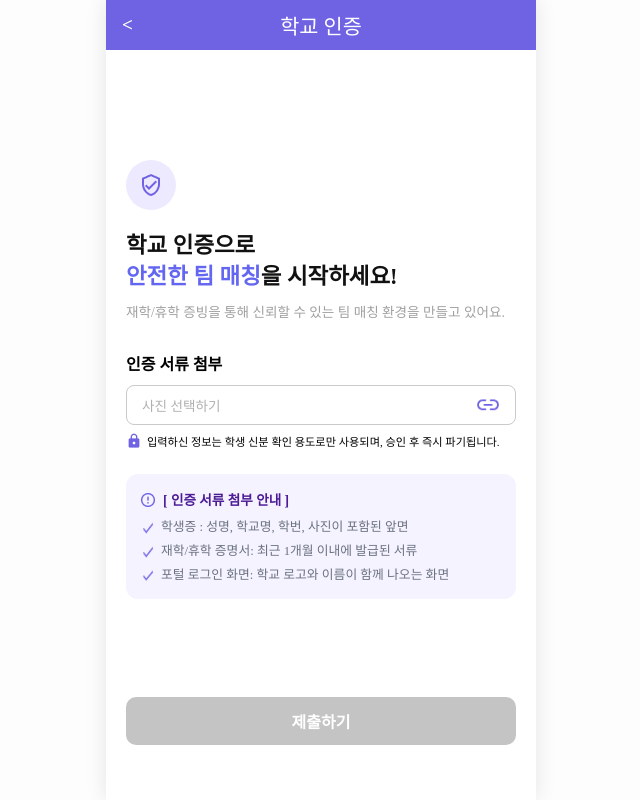
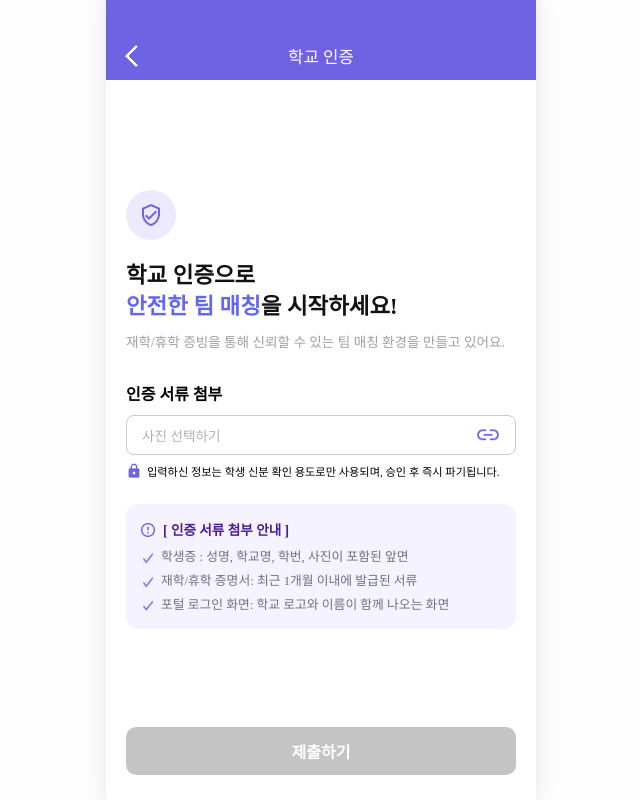
Before and after one commit to Slys0820/Team_seetven-frontend, a React (Create React App) app: page /certification in a window 1280 px wide. Shown: the whole page, without its empty margins (319-959 px from the left). Built offline with nearby package versions, Linux system fonts and the light colour scheme.

Commit message:
Fix:PurpleHeader 스타일 수정 + 프로필 작성 페이지 틀(미완)

```diff
--- a/src/App.js
+++ b/src/App.js
@@ -8,6 +8,7 @@ import MainHome from "./pages/MainHome";
 import Certification from "./pages/Certification";
 import Post from "./pages/Post";
 import WriteEnd from "./pages/WriteEnd";
+import MakeProfileCard from "./pages/MakeProfileCard";
 
 function App() {
   return (
--- a/src/components/PurpleHeader.jsx
+++ b/src/components/PurpleHeader.jsx
@@ -5,7 +5,7 @@ import styled from "styled-components";
 const HeaderStyle = styled.div`
   top: 0;
   width: 100%;
-  height: 50px;
+  height: 10vh;
   display: flex;
   align-items: center;
   justify-content: center;
@@ -16,34 +16,55 @@ const HeaderStyle = styled.div`
   position: relative;
 
   h1 {
-    font-size: 1.3rem;
-    font-weight: normal;
+    font-size: 1.05rem;
+    font-weight: 550;
     margin: 0;
     color: #ffffff;
+    position: absolute;
+    left: 50%;
+    transform: translateX(-50%); /* 완전 가운데! */
   }
 `;
 
-export default function PurpleHeader({ title, type }) {
+const SetRayout = styled.div`
+  // 뒤로가기와 타이틀을 묶어서 한번에 배치하는 틀
+  display: flex;
+  top: 60%;
+  width: 100%;
+  justify-content: center;
+  align-items: center;
+  position: absolute;
+`;
+
+const BackButton = styled.div`
+  // 뒤로 가기 버튼 자체 제작
+  cursor: pointer;
+  margin-right: auto; /* 왼쪽 끝으로! */
+  width: 13px;
+  height: 13px;
+  aspect-ratio: 1/1;
+  border-left: 3px solid white;
+  border-bottom: 3px solid white;
+  border-radius: 1px; /* 살짝 둥글게! */
+  transform: rotate(45deg);
+  cursor: pointer;
+  margin-left: 5%;
+  flex-shrink: 0; /* 비율 안 깨지게! */
+`;
+
+export default function PurpleHeader({ title }) {
   const navigate = useNavigate();
   return (
     <HeaderStyle>
       {/* 왼쪽 뒤로가기 버튼 */}
-      <span
-        onClick={() => navigate(-1)} // 이전 페이지로 이동
-        style={{
-          cursor: "pointer",
-          position: "absolute",
-          left: "16px",
-          fontSize: "1.2rem",
-          fontWeight: "bold",
-          color: "#ffffff",
-        }}
-      >
-        &lt; {/* 부등호 기호 출력 */}
-      </span>
+      <SetRayout>
+        <BackButton
+          onClick={() => navigate(-1)} // 이전 페이지로 이동
+        />
 
-      {/* 중앙 타이틀 */}
-      <h1>{title}</h1>
+        {/* 중앙 타이틀 */}
+        <h1>{title}</h1>
+      </SetRayout>
     </HeaderStyle>
   );
 }
--- /dev/null
+++ b/src/pages/MakeProfileCard.jsx
@@ -0,0 +1,13 @@
+import styled from "styled-components";
+import { useNavigate } from "react-router-dom";
+import PurpleHeader from "../components/PurpleHeader";
+
+function MakeProfileCard() {
+  return (
+    <>
+      <PurpleHeader title="프로필 카드 생성" />
+    </>
+  );
+}
+
+export default MakeProfileCard;
```
